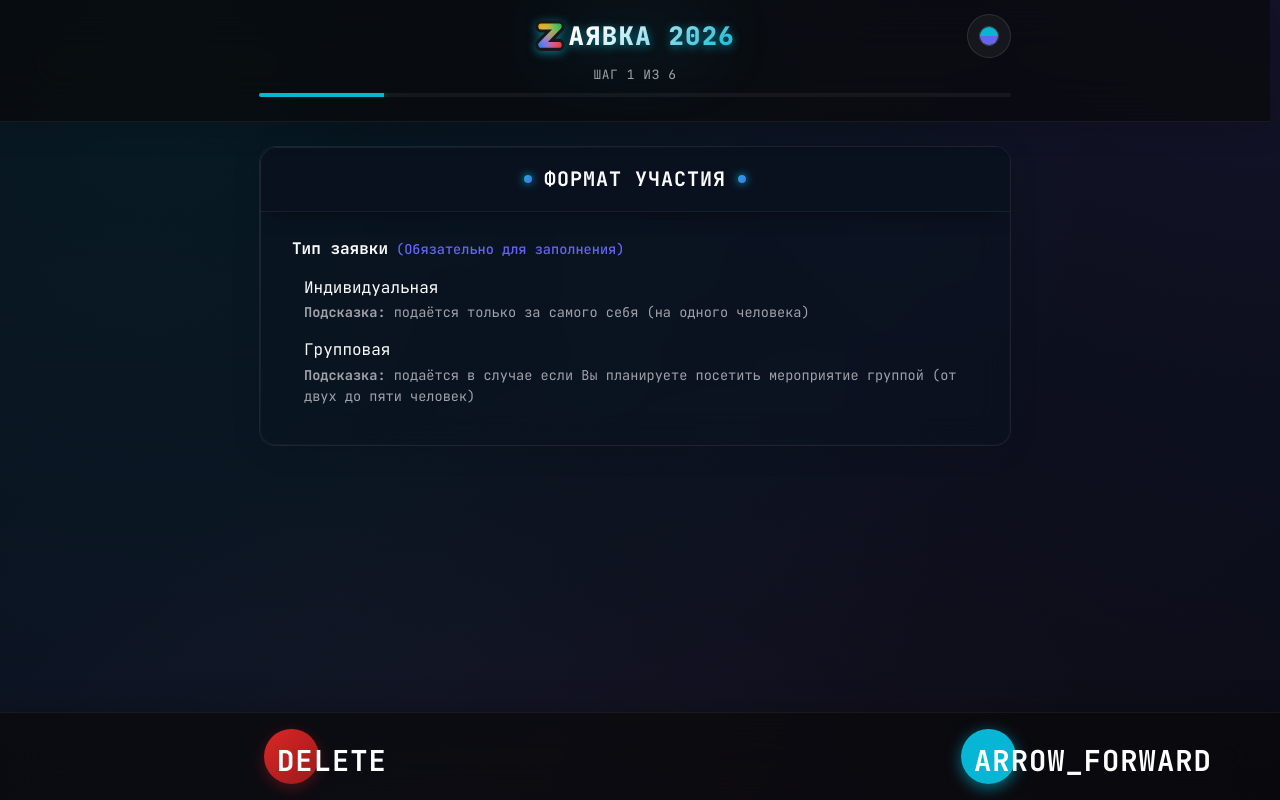
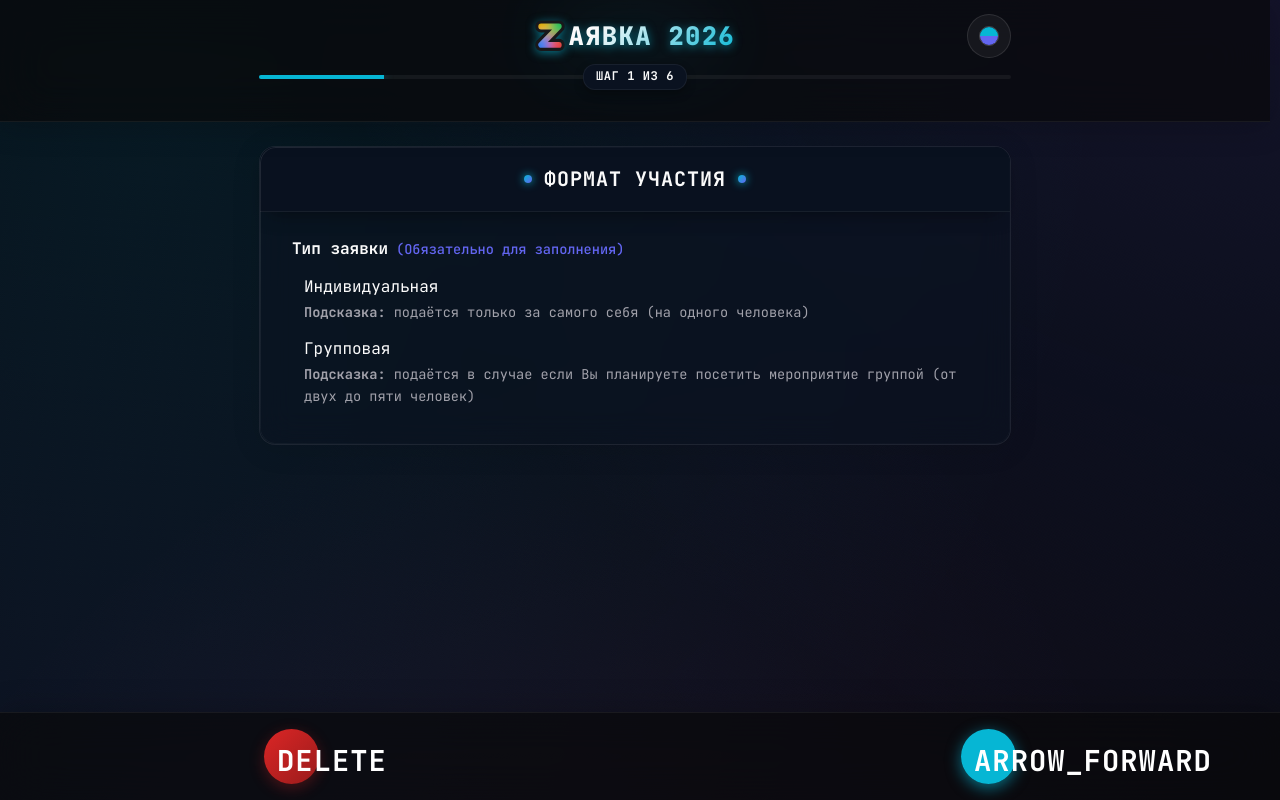
Before and after one commit to Toki-Stamp/applications-2026, a Svelte app: page / in a window 1280 px wide. Both pictures are taken after a click on the button "НАЧАТЬ ЗАПОЛНЕНИЕ". Shown: the top 800 px of the page. Built offline with nearby package versions, Linux system fonts and the light colour scheme.

Commit message:
Make progress bar thin and overlay text on z-axis

```diff
--- a/src/components/ProgressBar.svelte
+++ b/src/components/ProgressBar.svelte
@@ -3,39 +3,37 @@
 </script>
 
 <div class="progress-container">
-  <div class="step-indicator">Шаг {currentStep - 1} из {totalSteps - 1}</div>
   <div class="progress-bar">
     <div
       class="progress-fill"
       style="width: {((currentStep - 1) / (totalSteps - 1)) * 100}%"
     ></div>
   </div>
+  <div class="step-indicator">Шаг {currentStep - 1} из {totalSteps - 1}</div>
 </div>
 
 <style>
   .progress-container {
+    position: relative;
     width: 100%;
-    margin-bottom: 1rem;
+    margin-bottom: 1.5rem;
+    height: 24px;
     display: flex;
-    flex-direction: column;
-    gap: 0.5rem;
-  }
-
-  .step-indicator {
-    text-align: center;
-    font-size: 0.8rem;
-    color: var(--text-secondary);
-    font-family: var(--font-family);
-    text-transform: uppercase;
-    letter-spacing: 0.05em;
+    align-items: center;
+    justify-content: center;
   }
 
   .progress-bar {
+    position: absolute;
+    top: 50%;
+    left: 0;
+    transform: translateY(-50%);
     width: 100%;
     height: 4px;
     background-color: rgba(255, 255, 255, 0.05);
     border-radius: 2px;
     overflow: hidden;
+    z-index: 1;
   }
 
   .progress-fill {
@@ -44,4 +42,20 @@
     transition: width 0.4s cubic-bezier(0.4, 0, 0.2, 1);
     box-shadow: 0 0 10px var(--primary-glow);
   }
+
+  .step-indicator {
+    position: relative;
+    z-index: 2;
+    background: var(--bg-color-accent); /* pill background to cut the line */
+    padding: 2px 12px;
+    border-radius: 12px;
+    font-size: 0.75rem;
+    font-weight: 600;
+    color: var(--text-primary);
+    font-family: var(--font-family);
+    text-transform: uppercase;
+    letter-spacing: 0.05em;
+    border: 1px solid var(--border-color);
+    box-shadow: 0 4px 10px rgba(0, 0, 0, 0.3);
+  }
 </style>
```
